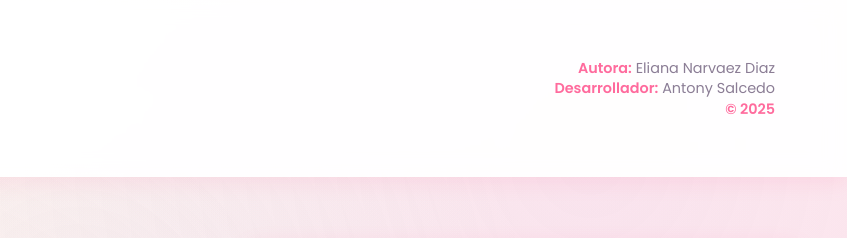
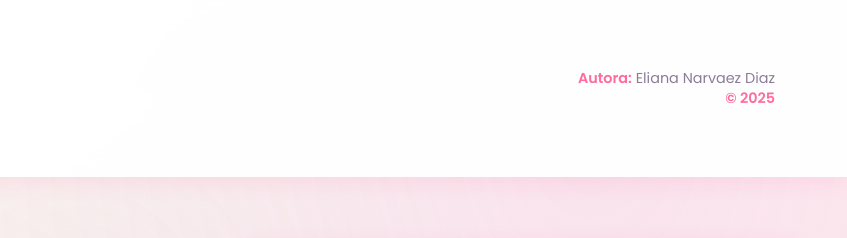
Before and after one commit to tony-ssr/-WarniVida, a plain HTML site: page index.html in a window 1280 px wide. Shown: the top 238 px of the page, 433-1280 px from the left. Drawn offline with Linux system fonts and the light colour scheme.

Commit message:
Actualización de index.html

```diff
--- a/index.html
+++ b/index.html
@@ -39,7 +39,7 @@
                 <div class="project-info">
                     <p class="project-credits">
                         <span class="author-label">Autora:</span> Eliana Narvaez Diaz<br>
-                        <span class="developer-label">Desarrollador:</span> Antony Salcedo<br>
+                        <!-- <span class="developer-label">Desarrollador:</span> Antony Salcedo<br> -->
                         <span class="year-label">© 2025</span>
                     </p>
                 </div>
```
